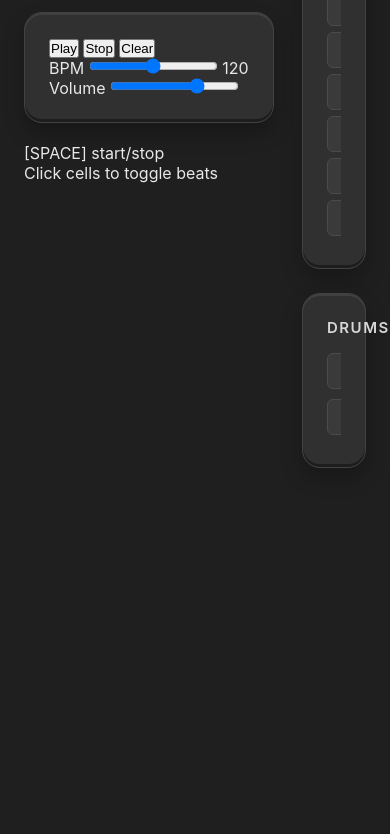
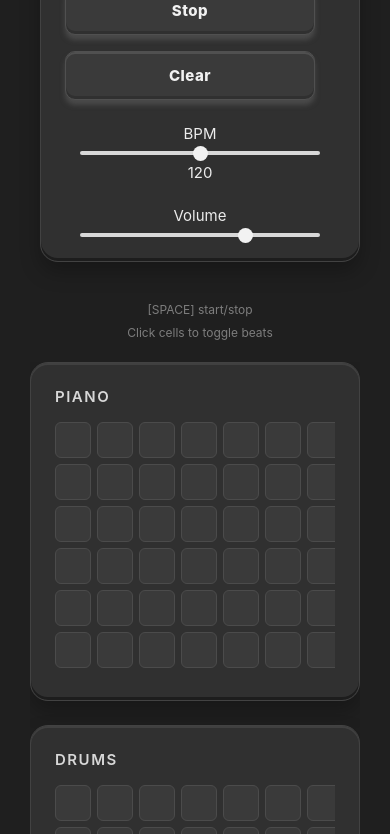
Before and after one commit to shauryaupadhyaya/beatbaker, a website: page public/index.html in a window 390 px wide. Shown: the part 223-1057 px from the top of the page. Before the commit the page ends 844 px from the top, so only its background shows below. Drawn offline with Linux system fonts and the light colour scheme.

Commit message:
style updates

```diff
--- a/style/style.css
+++ b/style/style.css
@@ -39,6 +39,7 @@ body{
     gap: 20px;
     position: sticky;
     top: 20px;
+    padding-left: 10px;
 }
 
 .header{
@@ -115,7 +116,7 @@ body{
     display: grid;
     grid-template-columns: repeat(16, 36px);
     grid-template-rows: repeat(2, 36px);
-    gap: 10px;
+    gap: 6px;
     width: max-content;
 }
 
@@ -132,3 +133,180 @@ body{
 .cell:hover{
     background: #4a4a4a;
 }
+
+.cell.active{
+    background: #f2f2f2;
+    border-color: #f2f2f2;
+}
+
+.controls{
+    display: flex;
+    justify-content: space-between;
+    align-items: center;
+    flex-direction: column;
+    align-items: stretch;
+    gap: 24px;
+}
+
+.btn-group{
+    display: flex;
+    gap: 16px;
+    flex-direction: column;
+}
+
+button{
+    font-family: inherit;
+    background: #3a3a3a;
+    border: 1px solid #505050;
+    color: #f1f1f1;
+    padding: 14px 20px;
+    cursor: pointer;
+    transition: all 0.2s ease;
+    letter-spacing: 0.5px;
+    border-radius: 10px;
+    font-weight: 800;
+    font-size: 15px;
+    box-shadow: inset 0 2px 0 #505050,
+    inset 0 -3px 0 #303030,
+    0 5px 5px #4a4a4a;
+}
+
+button:hover{
+    background: #2c2c2c;
+    transform: translateY(-2px) scale(1.005);
+}
+
+.slider-group{
+    display: flex;
+    align-items: center;
+    gap: 8px;
+    color: #ececec;
+    font-size: 15px;
+}
+
+input[type="range"]{
+    appearance: none;
+    width: 120px;
+    height: 4px;
+    background: #d8d8d8;
+    border-radius: 20px;
+}
+
+input[type="range"]::-webkit-slider-thumb{
+    appearance: none;
+    width: 15px;
+    height: 15px;
+    border-radius: 50%;
+    background: #f2f2f2;
+    cursor: pointer;
+}
+
+.info-bar{
+    margin-top: 20px;
+    display: flex;
+    justify-content: center;
+    gap: 24px;
+    color: #7d7d7d;
+    font-size: 12px;
+}
+
+@media (max-width: 1000px) {
+    .piano-grid{
+        grid-template-rows: repeat(6, 36px);
+        grid-template-columns: repeat(16, 36px);
+    }
+
+    .drum-grid{
+        grid-template-rows: repeat(2, 36px);
+        grid-template-columns: repeat(16, 36px);
+    }
+
+    .cell{
+        width: 36px;
+        height: 36px;
+    }
+
+    .layout{
+        grid-template-columns: 1fr;
+        gap: 22px;
+    }
+
+    .main-panel{
+        width: 100%;
+        overflow: hidden;
+    }
+
+    .sidebar{
+        position: static;
+        width: 100%;
+    }
+
+    .controls{
+        width: 100%;
+    }
+
+    .piano-panel,
+    .drum-panel{
+        width: 100%;
+        overflow: hidden;
+    }
+
+    .layout{
+        grid-template-columns: 1fr;
+    }
+
+    .sidebar{
+        position: static;
+    }
+
+    .header{
+        text-align: center;
+    }
+
+    body{
+        padding: 50px 30px;
+    }
+
+    .container{
+        width: 100%;
+        padding: 18px;
+        border-radius: 18px;
+    }
+
+    .title{
+        font-size: 34px;
+        letter-spacing: 0.5px;
+    }
+
+    .controls{
+        flex-direction: column;
+        align-items: stretch;
+    }
+
+    .btn-group{
+        width: 100%;
+        justify-content: center;
+        flex-wrap: wrap;
+    }
+
+    button{
+        flex: 1;
+        max-width: 250px;
+    }
+
+    .slider-group{
+        flex-wrap: wrap;
+        justify-content: center;
+    }
+
+    input[type="range"]{
+        width: 100%;
+        max-width: 240px;
+    }
+
+    .info-bar{
+        flex-direction: column;
+        gap: 8px;
+        text-align: center;
+    }
+}
```
